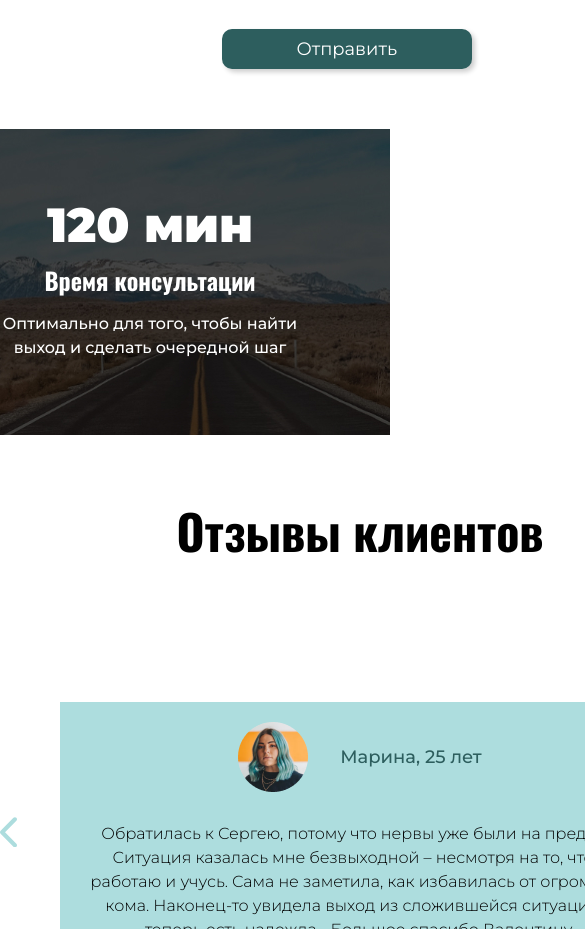
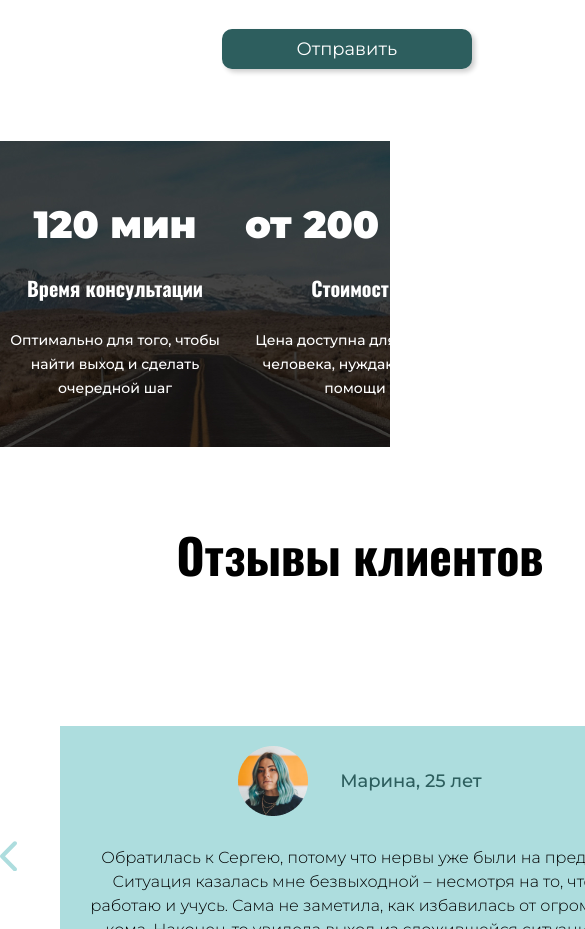
Before and after one commit to 7mechka/marin-site, a plain HTML site: page index.html in a window 390 px wide. Shown: the part 2140-3069 px from the top of the page, 585 px wide, since content can reach past the window. Drawn offline with Linux system fonts and the light colour scheme.

Commit message:
adapted 810px

```diff
--- a/sass/_counter.scss
+++ b/sass/_counter.scss
@@ -9,6 +9,10 @@
         grid-template-columns: repeat(3, 300px);
         gap: 90px;
         padding: 60px 0;
+        @media screen and (max-width: 810px) {
+            grid-template-columns: repeat(3, 230px);
+            gap: 10px;
+        }
     }
     &__article {
         display: grid;
@@ -21,14 +25,23 @@
         font-size: 48px;
         font-weight: 900;
         line-height: 72px;
+        @media screen and (max-width: 810px) {
+            font-size: 38px;
+        }
     }
     &__second-title {
         font-size: 24px;
         line-height: 32px;
         padding: 14px 0 20px;
+        @media screen and (max-width: 810px) {
+            font-size: 20px;
+        }
     }
     &__desc {
         font-weight: 500;
         line-height: 24px;
+        @media screen and (max-width: 810px) {
+            font-size: 14px;
+        }
     }
 }
```
Also changed, not shown: css/style.css, 1 other file.
